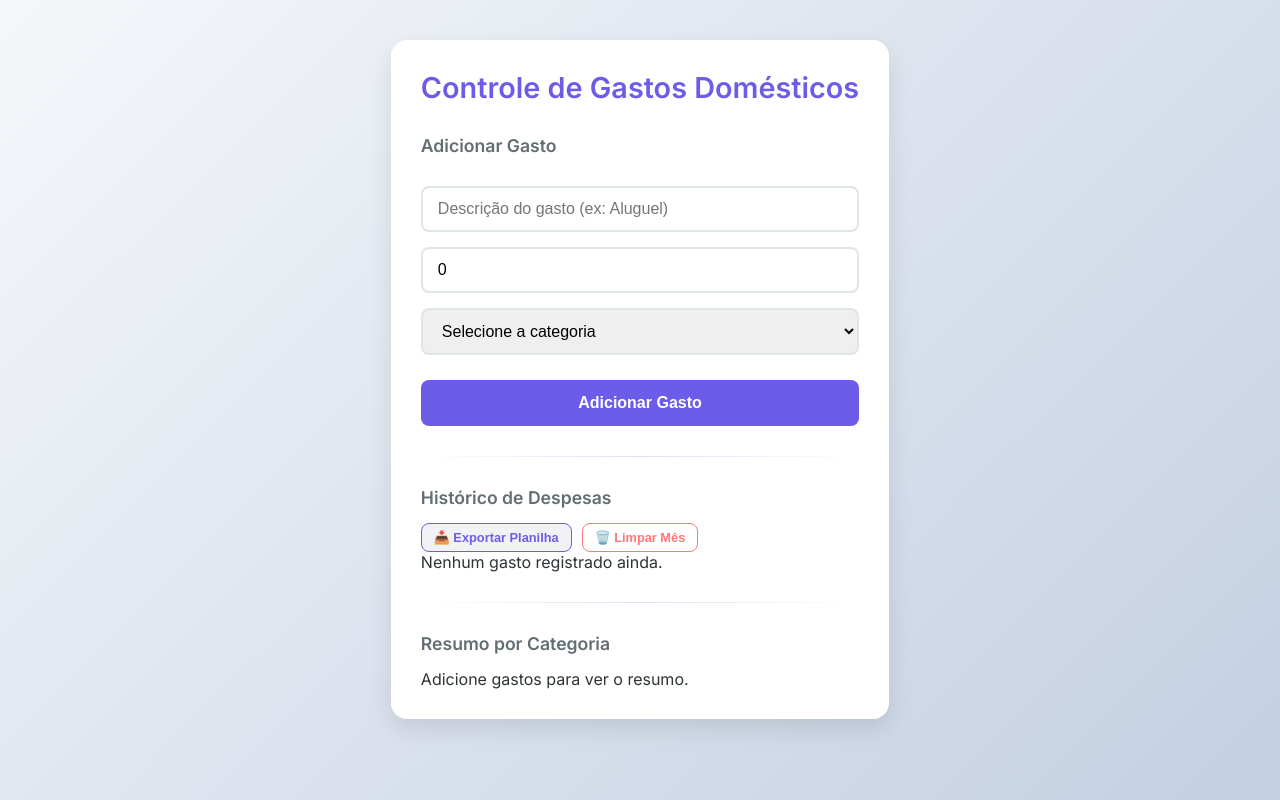
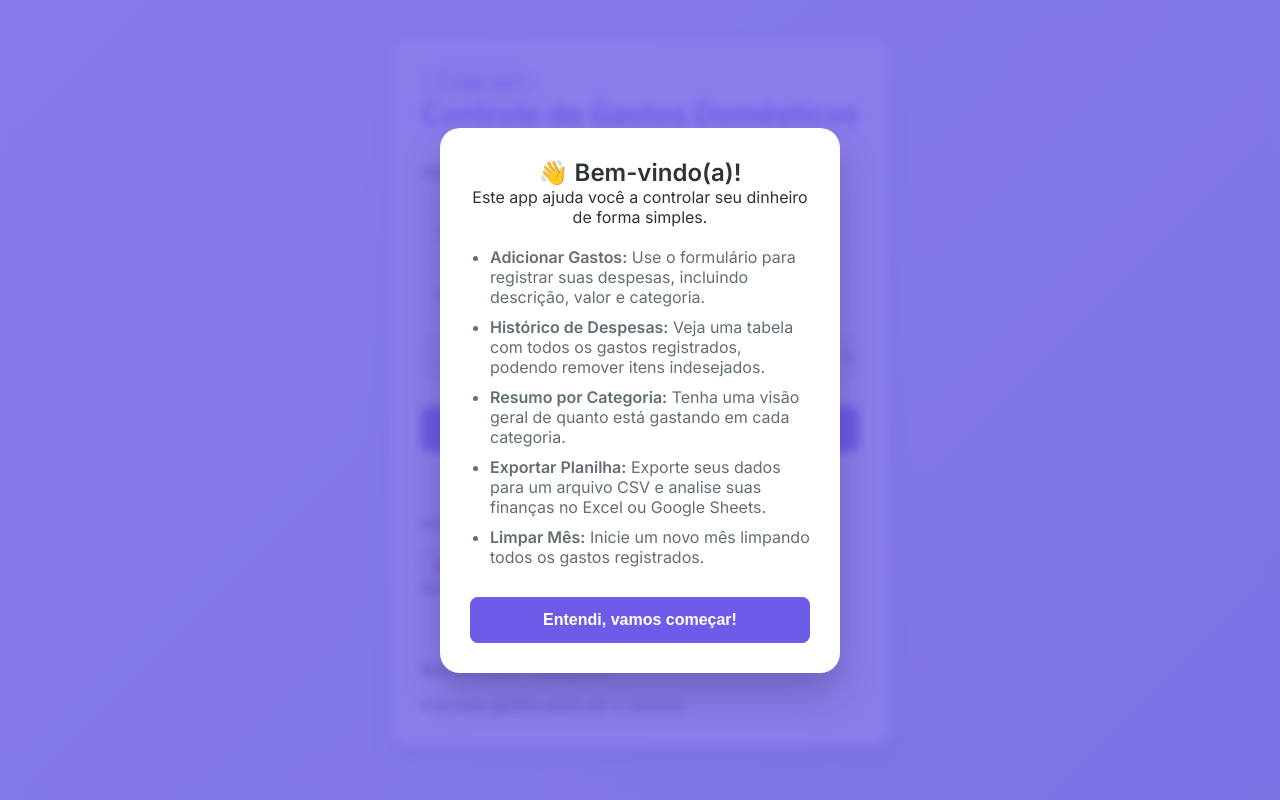
Before and after one commit to Laura-Xaraba/controle-gastos-domesticos, an Angular app: page / in a window 1280 px wide. Built offline with nearby package versions, Linux system fonts and the light colour scheme.

Commit message:
feat: add tutorial overlay with guidance for new users and functionality to open/close tutorial

```diff
--- a/src/app/app.css
+++ b/src/app/app.css
@@ -33,6 +33,69 @@ body {
     padding: 30px;
     border-radius: 16px;
     box-shadow: 0 10px 25px rgba(0, 0, 0, 0.1);
+}
+
+.tutorial-overlay {
+    position: fixed;
+    top: 0;
+    left: 0;
+    width: 100%;
+    height: 100%;
+    background: rgba(108, 92, 231, 0.8); /* Roxo com transparência */
+    display: flex;
+    justify-content: center;
+    align-items: center;
+    z-index: 1000;
+    backdrop-filter: blur(5px);
+}
+
+.tutorial-card {
+    background: white;
+    padding: 30px;
+    border-radius: 20px;
+    max-width: 400px;
+    text-align: center;
+    box-shadow: 0 20px 40px rgba(0,0,0,0.2);
+}
+
+.passos-tutorial {
+    text-align: left;
+    margin: 20px 0;
+    padding-left: 20px;
+    color: #636e72;
+}
+
+.passos-tutorial li {
+    margin-bottom: 10px;
+}
+
+.btn-entendi {
+    width: 100%;
+    background-color: #6c5ce7;
+}
+
+.ajuda-topo {
+    text-align: right;
+    margin-bottom: -20px;
+}
+
+.btn-ajuda {
+    background: #f1f2f6;
+    color: #6c5ce7;
+    font-size: 0.75rem;
+    padding: 5px 12px;
+    margin: 0;
+    border: 1px dashed #6c5ce7;
+    border-radius: 20px;
+    cursor: pointer;
+    transition: all 0.2s ease;
+    font-weight: 600;
+}
+
+.btn-ajuda:hover {
+    background: #6c5ce7;
+    color: white;
+    border-style: solid;
 }
 
 h1 {
--- a/src/app/app.html
+++ b/src/app/app.html
@@ -1,5 +1,30 @@
 <div class="container">
+
+  <header class="app-header">
+    <button (click)="abrirTutorial()" class="btn-ajuda" data-cy="btn-abrir-tutorial">
+      ❓ Como usar?
+    </button>
+  </header>
+
   <h1>Controle de Gastos Domésticos</h1>
+
+  @if (exibirTutorial()){
+    <div class="tutorial-overlay" data-cy="tutorial-overlay">
+      <div class="tutorial-card">
+        <h2>👋 Bem-vindo(a)!</h2>
+        <p>Este app ajuda você a controlar seu dinheiro de forma simples.</p>
+
+        <ul class="passos-tutorial">
+          <li><strong>Adicionar Gastos:</strong> Use o formulário para registrar suas despesas, incluindo descrição, valor e categoria.</li>
+          <li><strong>Histórico de Despesas:</strong> Veja uma tabela com todos os gastos registrados, podendo remover itens indesejados.</li>
+          <li><strong>Resumo por Categoria:</strong> Tenha uma visão geral de quanto está gastando em cada categoria.</li>
+          <li><strong>Exportar Planilha:</strong> Exporte seus dados para um arquivo CSV e analise suas finanças no Excel ou Google Sheets.</li>
+          <li><strong>Limpar Mês:</strong> Inicie um novo mês limpando todos os gastos registrados.</li>
+        </ul>
+        <button (click)="fecharTutorial()" class="btn-entendi" data-cy="btn-fechar-tutorial">Entendi, vamos começar!</button>
+      </div>
+    </div>
+  }
 
   <section class="formulario">
     <h3>Adicionar Gasto</h3>
--- a/src/app/app.ts
+++ b/src/app/app.ts
@@ -26,11 +26,31 @@ export class AppComponent implements OnInit {
     return this.listaGastos().reduce((soma, item) => soma + item.valor, 0);
   });
 
-  ngOnInit(): void {
+  // Signal para controlar visibilidade do tutoorial
+  exibirTutorial = signal(false);
+
+  ngOnInit() {
     const dadosSalvos = localStorage.getItem('meus-gastos');
     if (dadosSalvos) {
       this.listaGastos.set(JSON.parse(dadosSalvos));
     }
+
+    // Verifica se é a primeira visita do usuário para exibir o tutorial
+    const tutorialVisualizado = localStorage.getItem('tutorial-visto');
+    if (!tutorialVisualizado) {
+      this.exibirTutorial.set(true);
+    }
+  }
+
+  // Método para fechar o tutorial e marcar como visto no localStorage
+  fecharTutorial() {
+    this.exibirTutorial.set(false);
+    localStorage.setItem('tutorial-visto', 'true');
+  }
+
+  // Método para abrir o tutorial manualmente
+  abrirTutorial() {
+    this.exibirTutorial.set(true);
   }
 
   // Método para adicionar um novo gasto à lista
```
